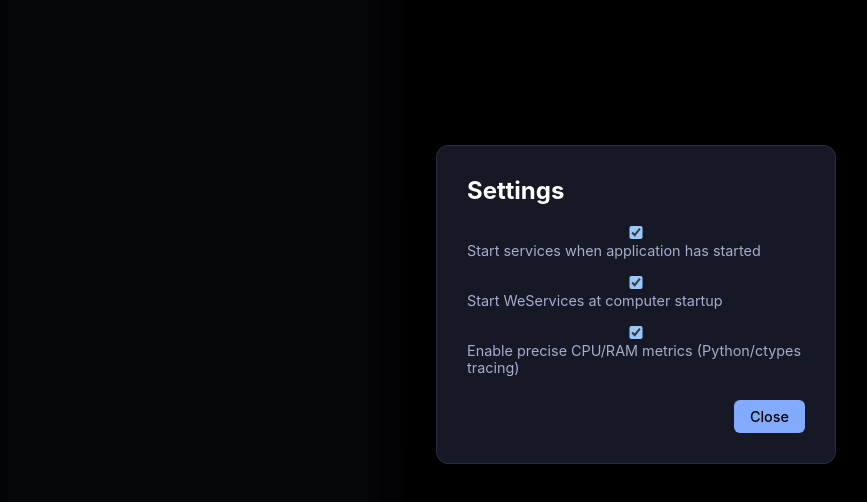
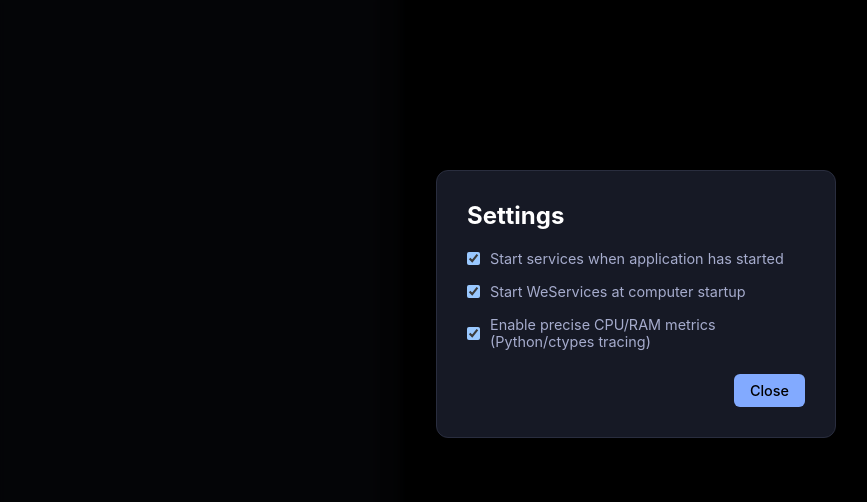
Before and after one commit to PascalPaoli/WeServices, a website built with Vite: page src/mainview/index.html in a window 1280 px wide. Both pictures are taken after a click on the button "Settings". Shown: the part 96-598 px from the top of the page, without its empty margins (4-871 px from the left). Built offline with nearby package versions, Linux system fonts and the light colour scheme; files whose address does not match are found by name; what electrobun would draw is missing.

Commit message:
fix(ui): align setting checkboxes with labels

```diff
--- a/src/mainview/style.css
+++ b/src/mainview/style.css
@@ -403,6 +403,19 @@ html, body {
   border-color: var(--accent);
 }
 
+.checkbox-group label {
+  display: flex !important;
+  align-items: center;
+  gap: 10px;
+  cursor: pointer;
+}
+
+.checkbox-group input[type="checkbox"] {
+  width: auto;
+  margin: 0;
+  cursor: pointer;
+}
+
 .modal-actions {
   display: flex;
   justify-content: flex-end;
```
